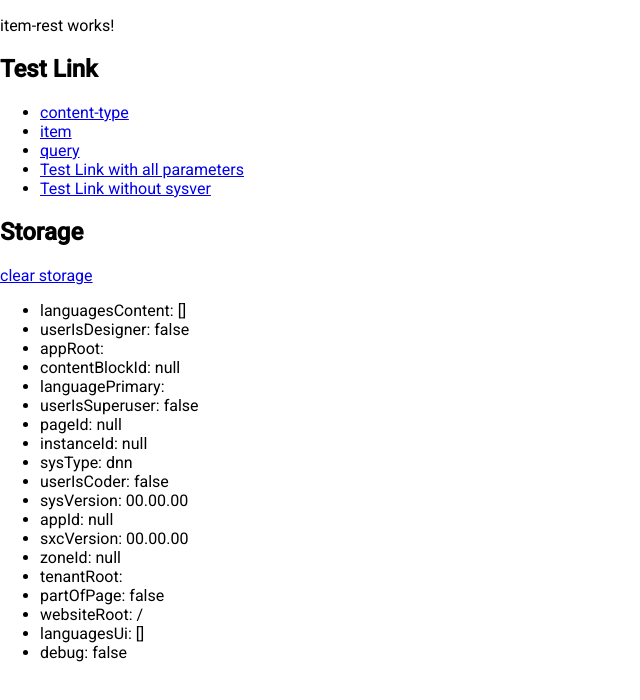
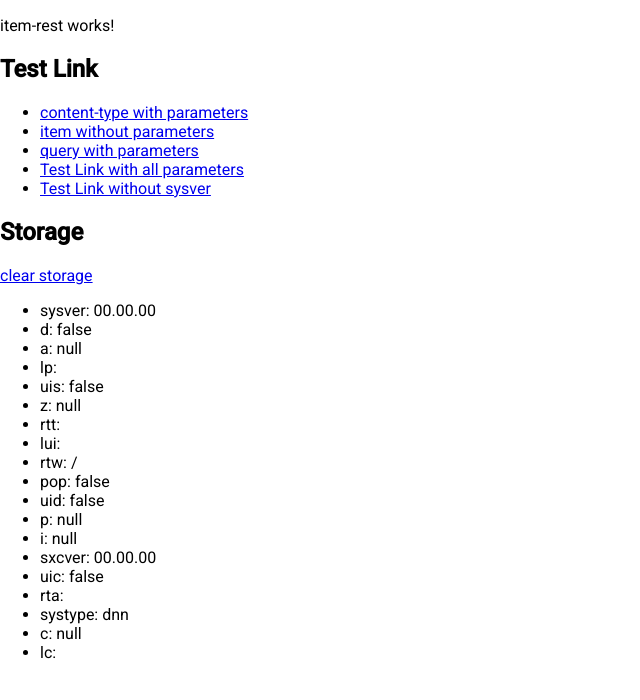
Before and after one commit to 2sic/eav-admin-angular, an Angular app: page /rest/item in a window 1280 px wide. Shown: the top 700 px of the page, without its empty margins (0-640 px from the left). Built offline with nearby package versions, Linux system fonts and the light colour scheme.

Commit message:
clean up, check url and get storage

```diff
--- a/projects/eav-information-dialogs/src/app/app.component.html
+++ b/projects/eav-information-dialogs/src/app/app.component.html
@@ -11,42 +11,47 @@
           sxcver: '9.42.00',
           systype: 'dnn',
           sysver: '9.2.2',
-          z: 1,
-          a: 1,
-          p: 1,
-          i: 1,
-          c: 1,
+          z: 3,
+          a: 3,
+          p: 3,
+          i: 3,
+          c: 3,
           d: false,
-          lc: ['de','en'],
-          lui: ['de','en'],
+          lc: ['us','en'],
+          lui: ['us','en'],
           lp: '',
           rtt: '',
           rtw: '/',
           rta: '',
           pop: false,
-          uid: false,
-          uic: false,
-          uis: false
+          uid: true,
+          uic: true,
+          uis: true
         }"
         routerLinkActive="active">
-        content-type
+        content-type with parameters
       </a>
     </li>
     <li>
         <a
           [routerLink]="['/rest/item']"
+          routerLinkActive="active">
+          item without parameters
+        </a>
+    </li>
+    <li>
+        <a
+          [routerLink]="['/rest/query']"
           [queryParams]="{
-            sxcver: '8.42.00',
+            sxcver: '7.42.00',
             systype: 'dnn',
-            sysver: '8.2.2',
-            z: 1,
-            a: 1,
-            p: 1,
-            i: 1,
-            c: 1,
+            sysver: '7.2.2',
+            z: 4,
+            a: 4,
+            p: 4,
+            i: 4,
+            c: 4,
             d: false,
-            lc: ['de','en'],
-            lui: ['de','en'],
             lp: '',
             rtt: '',
             rtw: '/',
@@ -57,49 +62,21 @@
             uis: false
           }"
           routerLinkActive="active">
-          item
-        </a>
-    </li>
-    <li>
-        <a
-          [routerLink]="['/rest/query']"
-          [queryParams]="{
-            sxcver: '7.42.00',
-            systype: 'dnn',
-            sysver: '7.2.2',
-            z: 1,
-            a: 1,
-            p: 1,
-            i: 1,
-            c: 1,
-            d: false,
-            lc: ['de','en'],
-            lui: ['de','en'],
-            lp: '',
-            rtt: '',
-            rtw: '/',
-            rta: '',
-            pop: false,
-            uid: false,
-            uic: false,
-            uis: false
-          }"
-          routerLinkActive="active">
-          query
+          query with parameters
         </a>
     </li>
     <li>
       <a href="/?sxcver=9.42.00&systype=dnn&sysver=9.2.2&z=1&a=1&p=1&i=1&c=1&d=false&lc=[de,en]&lui=[de,en]&lp=&rtt=&rtw=%2F&rta=&pop=false&uid=false&uic=false&uis=false">Test Link with all parameters</a>
     </li>
     <li>
-      <a href="/?sxcver=9.42.00&systype=dnn&z=1&a=1&p=1&i=1&c=1&d=false&lc=[de,en]&lui=[de,en]&lp=&rtt=&rtw=%2F&rta=&pop=false&uid=false&uic=false&uis=false">Test Link without sysver</a>
+      <a href="/?sxcver=9.42.00&systype=dnn&z=2&a=2&p=2&i=2&c=2&d=true&lc=[de,en]&lui=[de,en]&lp=&rtt=&rtw=%2F&rta=&pop=false&uid=false&uic=false&uis=false">Test Link without sysver</a>
     </li>
   </ul>
 </div>
 
 <div class="debug-content">
   <h2>Storage</h2>
-  <a href="javascript:void(0)" onclick="window.localStorage.clear(); location.reload();">clear storage</a>
+  <a href="javascript:void(0)" onclick="window.localStorage.clear(); location.href='/'">clear storage</a>
 
   <ul id="storage-value"></ul>
 </div>
--- a/projects/eav-information-dialogs/src/app/app.component.ts
+++ b/projects/eav-information-dialogs/src/app/app.component.ts
@@ -1,7 +1,7 @@
 import { Component, OnInit } from '@angular/core';
-import { Router, ActivatedRoute, ParamMap } from '@angular/router';
+import { ActivatedRoute } from '@angular/router';
 import { StateService } from './state.service';
-import { filter } from 'rxjs/operators';
+import { skip } from 'rxjs/operators';
 
 @Component({
   selector: 'app-root',
@@ -14,12 +14,15 @@ export class AppComponent implements OnInit {
     private state: StateService,
     private route: ActivatedRoute,
   ) {
-    this.route.queryParams.subscribe(params => {
-      this.state.saveParams(params);
-    });
   }
 
   ngOnInit() {
+    this.route.queryParams.pipe(
+      skip(1)
+    ).subscribe(params => {
+      this.state.saveParams(params);
+    });
+
     this.state.getLocalStorageParams();
   }
 }
--- a/projects/eav-information-dialogs/src/app/rest/content-type-rest/content-type-rest.component.ts
+++ b/projects/eav-information-dialogs/src/app/rest/content-type-rest/content-type-rest.component.ts
@@ -17,9 +17,7 @@ export class ContentTypeRestComponent implements OnInit {
   constructor(
     private route: ActivatedRoute,
     private state: StateService,
-  ) {
-    this.state.getLocalStorageParams();
-  }
+  ) { }
 
   ngOnInit() {
     this.contentTypeName$ = this.route.paramMap.pipe(
--- a/projects/eav-information-dialogs/src/app/rest/item-rest/item-rest.component.ts
+++ b/projects/eav-information-dialogs/src/app/rest/item-rest/item-rest.component.ts
@@ -10,9 +10,7 @@ export class ItemRestComponent implements OnInit {
 
   constructor(
     private state: StateService
-  ) {
-    this.state.getLocalStorageParams();
-  }
+  ) { }
 
   ngOnInit() {
   }
--- a/projects/eav-information-dialogs/src/app/rest/query-rest/query-rest.component.ts
+++ b/projects/eav-information-dialogs/src/app/rest/query-rest/query-rest.component.ts
@@ -10,9 +10,7 @@ export class QueryRestComponent implements OnInit {
 
   constructor(
     private state: StateService
-  ) {
-    this.state.getLocalStorageParams();
-  }
+  ) { }
 
   ngOnInit() {
   }
--- a/projects/eav-information-dialogs/src/app/state.service.ts
+++ b/projects/eav-information-dialogs/src/app/state.service.ts
@@ -8,178 +8,122 @@ export class StateService {
   private initParams = {
     sxcver: {
       name: 'sxcVersion',
-      default: '00.00.00',
-      type: 'string'
+      default: '00.00.00'
     },
     systype: {
       name: 'sysType',
-      default: 'dnn',
-      type: 'string'
+      default: 'dnn'
     },
     sysver: {
       name: 'sysVersion',
-      default: '00.00.00',
-      type: 'string'
+      default: '00.00.00'
     },
     z: {
       name: 'zoneId',
-      default: null,
-      type: 'number'
+      default: null
     },
     a: {
       name: 'appId',
-      default: null,
-      type: 'number'
+      default: null
     },
     p: {
       name: 'pageId',
-      default: null,
-      type: 'number'
+      default: null
     },
     i: {
       name: 'instanceId',
-      default: null,
-      type: 'number'
+      default: null
     },
     c: {
       name: 'contentBlockId',
-      default: null,
-      type: 'number'
+      default: null
     },
     d: {
       name: 'debug',
-      default: false,
-      type: 'boolean'
+      default: false
     },
     lc: {
       name: 'languagesContent',
-      default: [],
-      type: 'array'
+      default: []
     },
     lui: {
       name: 'languagesUi',
-      default: [],
-      type: 'array'
+      default: []
     },
     lp: {
       name: 'languagePrimary',
-      default: '',
-      type: 'string'
+      default: ''
     },
     rtt: {
       name: 'tenantRoot',
-      default: '',
-      type: 'string'
+      default: ''
     },
     rtw: {
       name: 'websiteRoot',
-      default: '/',
-      type: 'string'
+      default: '/'
     },
     rta: {
       name: 'appRoot',
-      default: '',
-      type: 'string'
+      default: ''
     },
     pop: {
       name: 'partOfPage',
-      default: false,
-      type: 'boolean'
+      default: false
     },
     uid: {
       name: 'userIsDesigner',
-      default: false,
-      type: 'boolean'
+      default: false
     },
     uic: {
       name: 'userIsCoder',
-      default: false,
-      type: 'boolean'
+      default: false
     },
     uis: {
       name: 'userIsSuperuser',
-      default: false,
-      type: 'boolean'
+      default: false
     }
   };
 
-  constructor() {
-    this.checkForDefaultValues();
-  }
+  constructor() { }
 
   saveParams(paramsObj: any) {
     Object.keys(paramsObj).map((key, index) => {
-      const name = this.initParams[key].name
-      const type = this.initParams[key].type;
-      let value = paramsObj[key];
-
-      if(type === 'array'){
-        value = JSON.stringify(value);
-      }
-
-      if(type === 'boolean'){
-        value = JSON.stringify(value);
-      }
+      // const name = this.initParams[key].name;
+      const name = key;
+      const value = paramsObj[key];
 
       localStorage.setItem(name, value);
     });
+
+    this.getLocalStorageParams();
   }
 
   checkForDefaultValues() {
     Object.keys(this.initParams).map(key => {
-      const name = this.initParams[key].name;
-      const type = this.initParams[key].type;
-      let value = this.initParams[key].default;
+      // const name = this.initParams[key].name;
+      const name = key;
+      const value = this.initParams[key].default;
 
-      if(type === 'array'){
-        value = JSON.stringify(value);
-      }
-
-      if(type === 'boolean'){
-        value = JSON.stringify(value);
-      }
-
-      if(localStorage.getItem(name) === null) {
+      if (localStorage.getItem(name) === null) {
         localStorage.setItem(name, value);
       }
-    })
+    });
+
   }
 
   getLocalStorageParams() {
+    this.checkForDefaultValues();
+
     const node = document.getElementById('storage-value');
     node.innerHTML = '';
-
     Object.keys(localStorage).map((key, index) => {
-      const objKey = this.getKeyByValue(this.initParams, key);
-      const type = this.initParams[objKey].type;
-
       const e = document.createElement('div');
       e.innerHTML = `<li>${key}: ${localStorage.getItem(key)}</li>`;
       node.append(e);
-      // switch(type) {
-      //   case 'array': {
-      //     console.log(typeof JSON.parse(localStorage.getItem(key)));
-      //     break;
-      //   }
-      //   case 'number': {
-      //     console.log(typeof parseInt(localStorage.getItem(key)));
-      //     break;
-      //   }
-      //   case 'boolean': {
-      //     console.log(typeof JSON.parse(localStorage.getItem(key)));
-      //     break;
-      //   }
-      //   default: {
-      //     console.log(typeof localStorage.getItem(key));
-      //     break;
-      //   }
-      // }
     });
-
-    console.log(localStorage);
   }
 
-  getKeyByValue(object, value) {
+  getKeyByValue(object: object, value: string) {
     return Object.keys(object).find(key => object[key].name === value);
   }
 }
```
